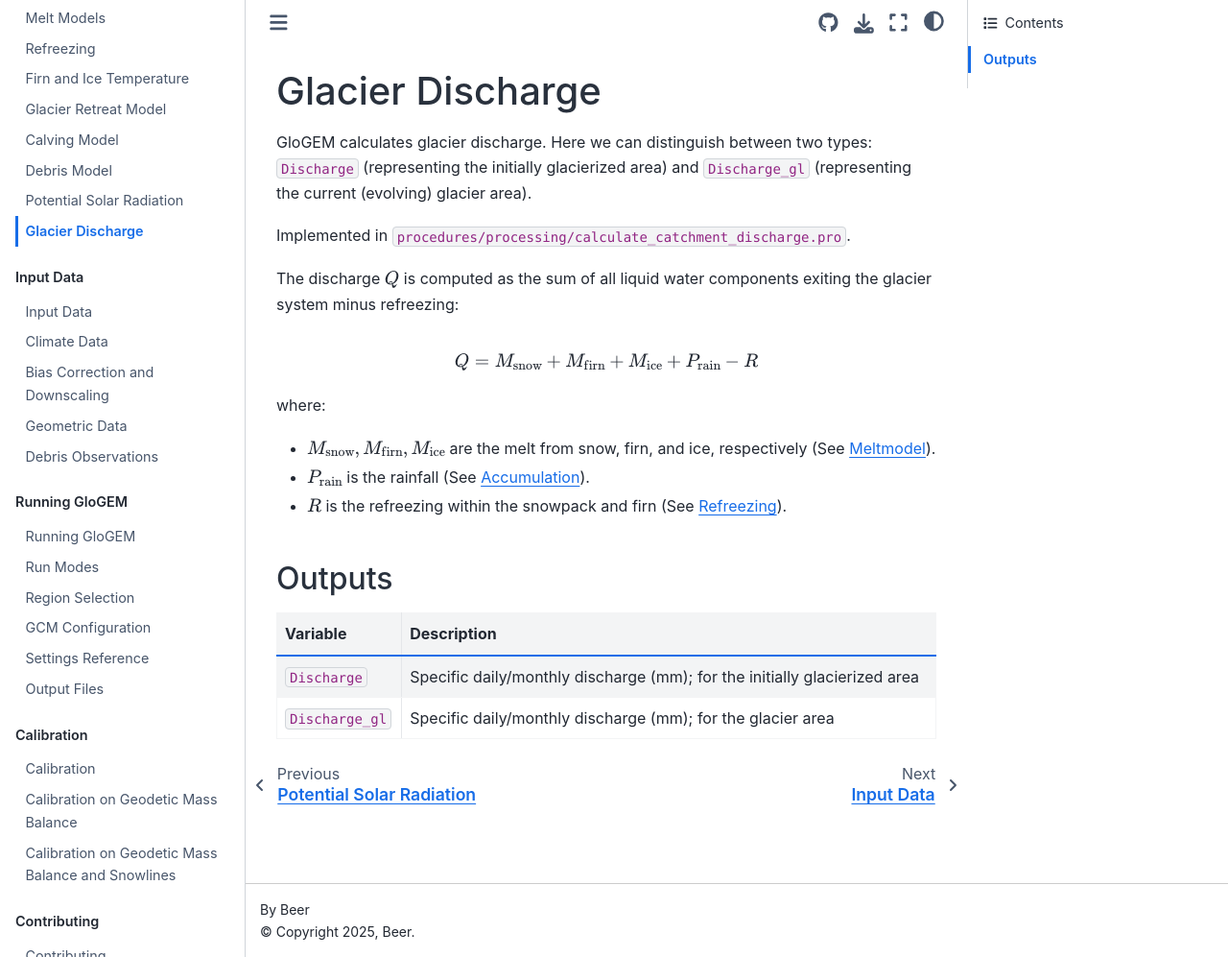
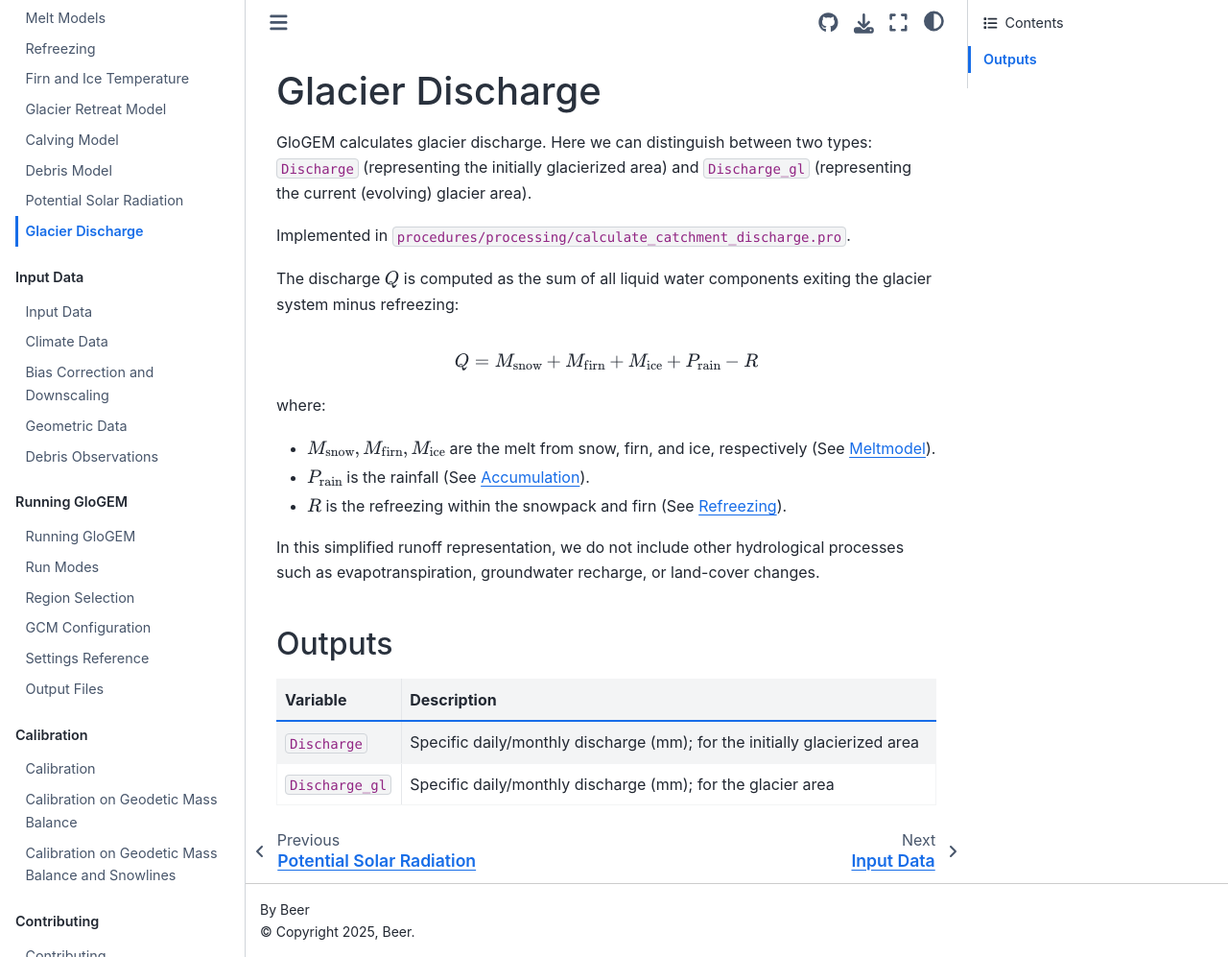
Before and after one commit to eth-vaw-glaciology/GloGEM-doc-temp, a Sphinx documentation site: the page built from docs/source/model-description/discharge.md, in a window 1280 px wide and 997 px high. Shown: the whole window at 96% size. Built offline with Sphinx 7.4.7 and the Sphinx Book theme 1.1.4, drawn with Linux system fonts in a browser that asks for light colours.

Commit message:
update of discharge

```diff
--- a/docs/source/model-description/discharge.md
+++ b/docs/source/model-description/discharge.md
@@ -15,6 +15,8 @@
 - $P_{\text{rain}}$ is the rainfall (See [Accumulation](GloGEM-doc-temp\docs\source\model-description\mass-balance\accumulation.md)).
 - $R$ is the refreezing within the snowpack and firn (See [Refreezing](GloGEM-doc-temp\docs\source\model-description\mass-balance\refreezing.md)).
 
+In this simplified runoff representation, we do not include other hydrological processes such as evapotranspiration, groundwater recharge, or land-cover changes.
+
 ## Outputs
 
 | Variable | Description |
```
